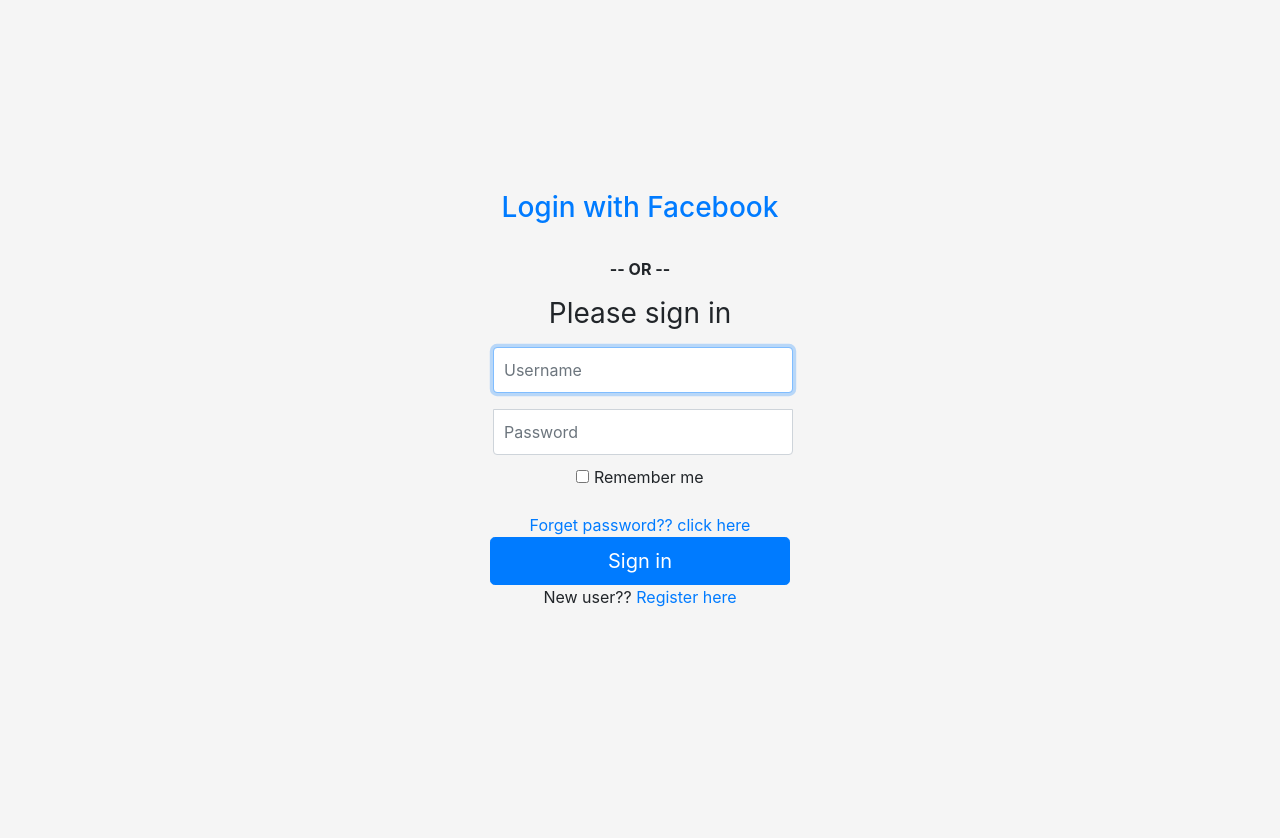
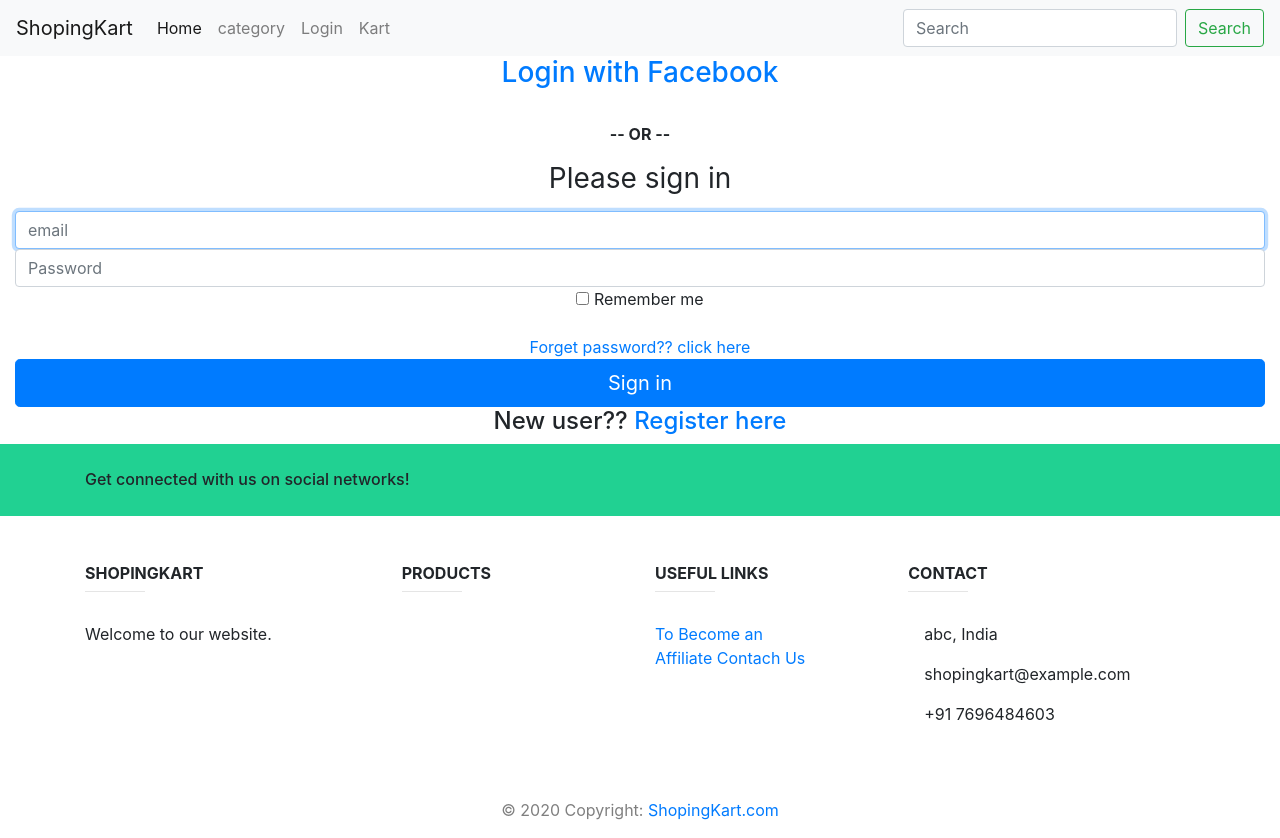
Before and after one commit to vikas-kumar-rai/shopingkart, a Django app: page /login in a window 1280 px wide. Before the commit the page ends 607 px from the top, so only its background shows below. Run offline with Django 3.2, Linux system fonts and the light colour scheme; some libraries are stand-ins or nearby versions.

Commit message:
Final commit

```diff
--- a/shopingkart/app/forms.py
+++ b/shopingkart/app/forms.py
@@ -78,9 +78,3 @@ class CheckoutForm(forms.Form):
 
     payment_option = forms.ChoiceField(
         widget=forms.RadioSelect, choices=PAYMENT_CHOICES)
-
-#
-# class PaymentForm(forms.Form):
-#     stripeToken = forms.CharField(required=False)
-#     save = forms.BooleanField(required=False)
-#     use_default = forms.BooleanField(required=False)
--- a/shopingkart/app/views.py
+++ b/shopingkart/app/views.py
@@ -354,6 +354,7 @@ class ItemSearch(ListView):
 
     def get_queryset(self, *args, **kwargs):
         val = self.request.GET.get("q")
+        print('***********************', val)
         if val:
             object_list = Item.objects.filter(
                 Q(title__icontains=val) |
@@ -361,6 +362,7 @@ class ItemSearch(ListView):
                 Q(description__icontains=val)|
                 Q(slug__icontains=val)
                 ).distinct()
+            print(object_list)
         else:
             object_list  = Item.objects.none()
         return object_list
@@ -377,7 +379,7 @@ class PaymentView(TemplateView):
         context['key'] = "pk_test_7qyvzdWvNskoksO8u5u51qbn00C5mgJxcZ"
         return context
 
-def charge(request): # new
+def charge(request):
     if request.method == 'POST':
         order = Order.objects.get(user=request.user, ordered=False)
 
@@ -410,4 +412,3 @@ def charge(request): # new
 
         messages.success(request, "Your order was successful!")
         return render(request, 'payment_success.html')
-        # return redirect('/')
--- a/shopingkart/templates/login.html
+++ b/shopingkart/templates/login.html
@@ -1,112 +1,35 @@
 
+{% extends 'base.html' %}
 
-<!doctype html>
-<html lang="en">
-
-<head>
-    <!-- Required meta tags -->
-    <meta charset="utf-8">
-    <meta name="viewport" content="width=device-width, initial-scale=1, shrink-to-fit=no">
-
-    <!-- Bootstrap CSS -->
-    <link rel="stylesheet" href="https://stackpath.bootstrapcdn.com/bootstrap/4.4.1/css/bootstrap.min.css"
-        integrity="sha384-Vkoo8x4CGsO3+Hhxv8T/Q5PaXtkKtu6ug5TOeNV6gBiFeWPGFN9MuhOf23Q9Ifjh" crossorigin="anonymous">
-
-
-    <style>
-        html,
-        body {
-            height: 100%;
-        }
-
-        body {
-            display: -ms-flexbox;
-            display: flex;
-            -ms-flex-align: center;
-            align-items: center;
-            padding-top: 40px;
-            padding-bottom: 40px;
-            background-color: #f5f5f5;
-        }
-
-        .form-signin {
-            width: 100%;
-            max-width: 330px;
-            padding: 15px;
-            margin: auto;
-        }
-
-        .form-signin .checkbox {
-            font-weight: 400;
-        }
-
-        .form-signin .form-control {
-            margin: 16px 3px;
-            position: relative;
-            box-sizing: border-box;
-            height: auto;
-            padding: 10px;
-            font-size: 16px;
-        }
-
-        .form-signin .form-control:focus {
-            z-index: 2;
-        }
-
-        .form-signin input[type="email"] {
-            margin-bottom: -1px;
-            border-bottom-right-radius: 0;
-            border-bottom-left-radius: 0;
-        }
-
-        .form-signin input[type="password"] {
-            margin-bottom: 10px;
-            border-top-left-radius: 0;
-            border-top-right-radius: 0;
-        }
-
-        .bd-placeholder-img {
-            font-size: 1.125rem;
-            text-anchor: middle;
-            -webkit-user-select: none;
-            -moz-user-select: none;
-            -ms-user-select: none;
-            user-select: none;
-        }
-
-        @media (min-width: 768px) {
-            .bd-placeholder-img-lg {
-                font-size: 3.5rem;
-            }
-        }
-    </style>
-    <!-- Custom styles for this template -->
-    <link rel="stylesheet">
-</head>
-
-<body class="text-center">
+{% block content %}
+    <div class="text-center">
     <form class="form-signin" method="post" action="/login">
         {% csrf_token %}
         <a href="{% url 'social:begin' 'facebook' %}"><h3>Login with Facebook</h3></a><br/>
         <p><strong>-- OR --</strong></p>
+
         <h1 class="h3 mb-3 font-weight-normal">Please sign in</h1>
+        <div class="col section-1 section-description">
         <label for="inputEmail" class="sr-only">Username</label>
-        <input type="text" id="inputEmail" name="username" class="form-control" placeholder="Username" required
+        <input type="text" id="inputEmail" name="username" class="form-control" placeholder="email" required
             autofocus>
+            </div>
+        <div class = "col section-1 section-description">
         <label for="inputPassword" class="sr-only">Password</label>
         <input type="password" id="inputPassword" name="password" class="form-control" placeholder="Password" required>
+        </div>
         <div class="checkbox mb-3">
             <label>
                 <input type="checkbox" value="remember-me"> Remember me
             </label>
         </div>
         <a href="{% url 'password_reset' %}">Forget password?? click here</a>
+        <div class="col section-1 section-description">
         <button class="btn btn-lg btn-primary btn-block" type="submit">Sign in</button>
-        <div>New user??
+            </div>
+        <div><h4>New user??
         <a href="{% url 'register' %}">Register here</a>
-        </div>
+        </h4></div>
     </form>
-
-</body>
-
-</html>
+</div>
+{% endblock %}
--- a/shopingkart/templates/password_reset_form.html
+++ b/shopingkart/templates/password_reset_form.html
@@ -1,3 +1,4 @@
+{% extends 'base.html' %}
 {% block content %}
 
 <style type="text/css">
```
Also changed, not shown: shopingkart/templates/checkout.html (+0 -61 lines), shopingkart/db.sqlite3.
